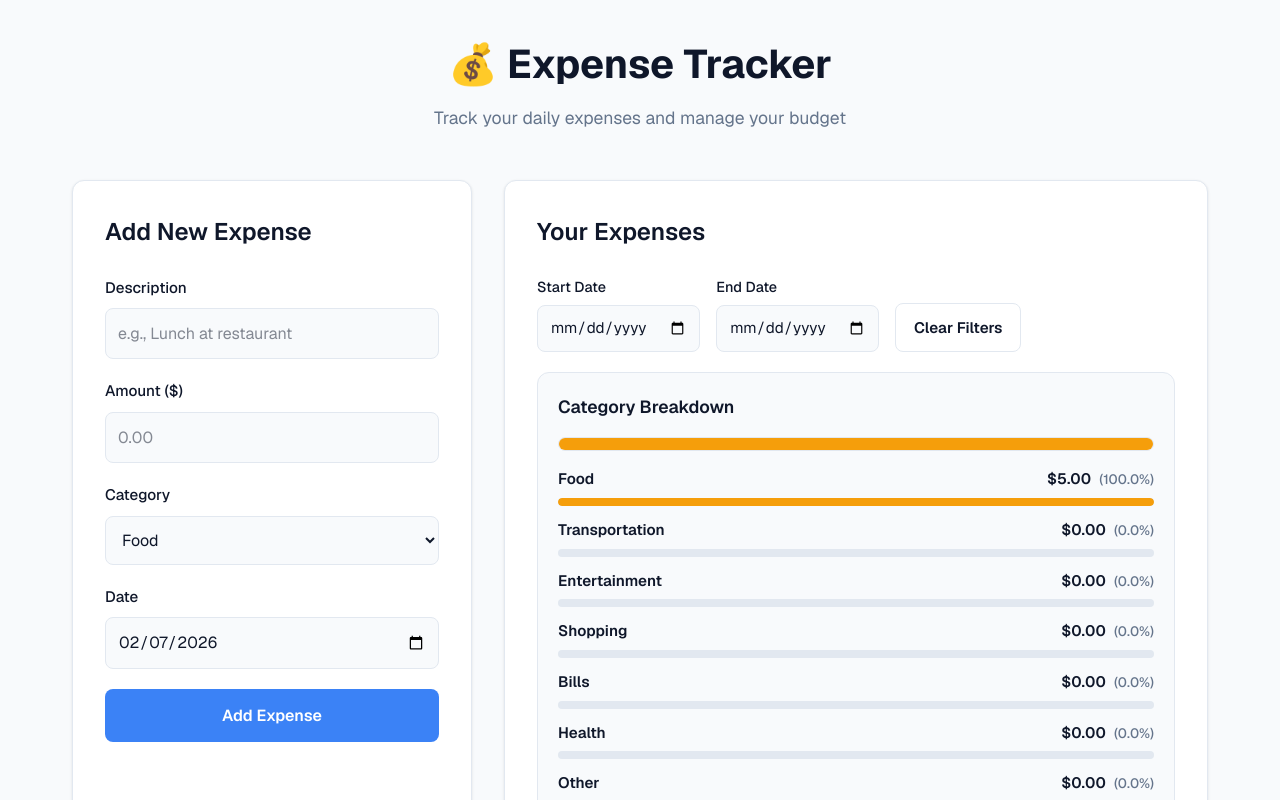
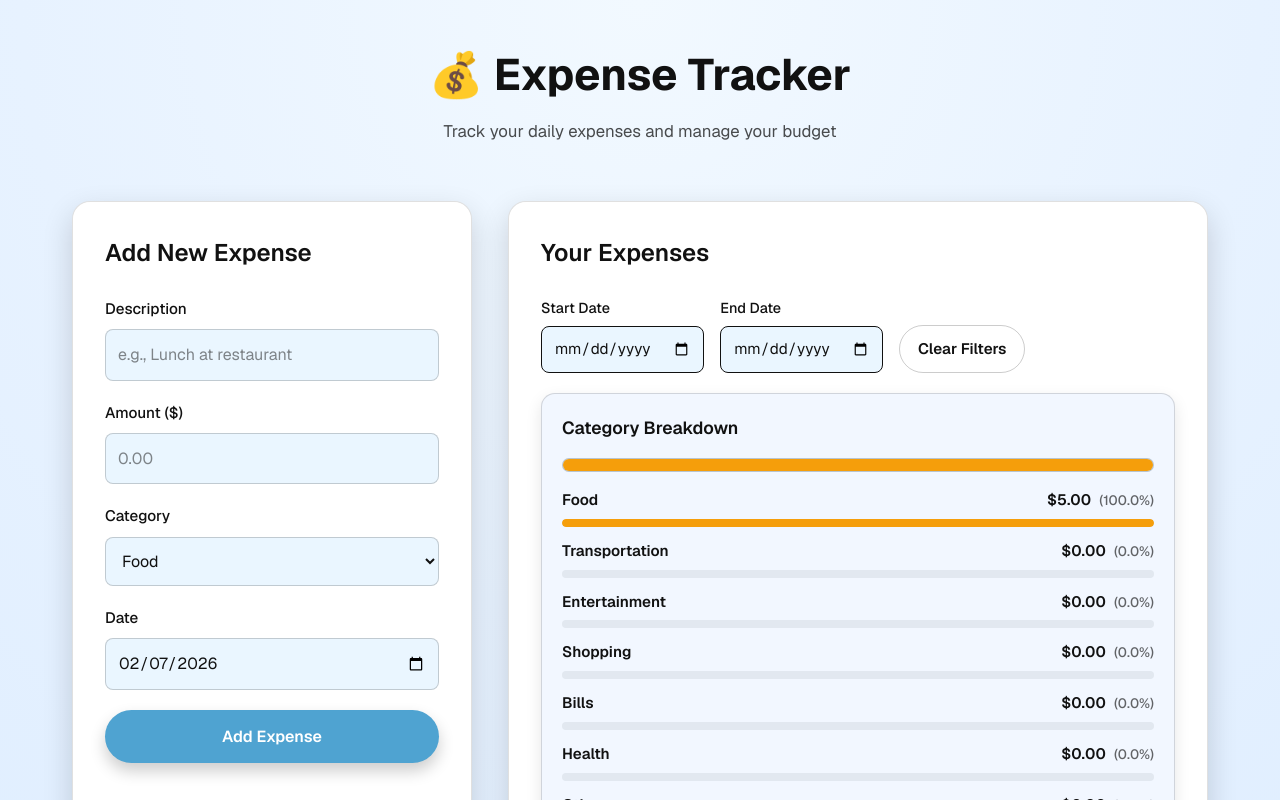
Before and after one commit to a7med-alshatebi/expense-tracker, a Next.js app: page / in a window 1280 px wide. Both pictures are taken after typing "Sample", "5" into the empty fields and a click on the button "Add Expense". Shown: the top 800 px of the page. Built offline with nearby package versions, Linux system fonts and the light colour scheme.

Commit message:
update global styles for improved UI consistency and responsiveness

```diff
--- a/app/globals.css
+++ b/app/globals.css
@@ -1,14 +1,16 @@
 @import "tailwindcss";
 
 :root {
-  --background: #f8fafc;
-  --foreground: #0f172a;
-  --primary: #3b82f6;
-  --primary-dark: #2563eb;
-  --success: #10b981;
+  --background: #eaf6ff;
+  --foreground: #111111;
+  --primary: #4fa3d1;
+  --primary-dark: #3b86b0;
+  --success: #22c55e;
   --danger: #ef4444;
-  --border: #e2e8f0;
+  --border: #111111;
   --card-bg: #ffffff;
+  --card-shadow: 0 12px 30px rgba(0, 0, 0, 0.16);
+  --soft-shadow: 0 6px 16px rgba(0, 0, 0, 0.1);
 }
 
 @theme inline {
@@ -18,17 +20,6 @@
   --font-mono: var(--font-geist-mono);
 }
 
-@media (prefers-color-scheme: dark) {
-  :root {
-    --background: #0f172a;
-    --foreground: #f1f5f9;
-    --primary: #3b82f6;
-    --primary-dark: #2563eb;
-    --border: #334155;
-    --card-bg: #1e293b;
-  }
-}
-
 * {
   box-sizing: border-box;
   margin: 0;
@@ -36,7 +27,7 @@
 }
 
 body {
-  background: var(--background);
+  background: radial-gradient(circle at top, #f2f9ff 0%, #e7f2ff 45%, #dcecff 100%);
   color: var(--foreground);
   font-family: var(--font-geist-sans), Arial, Helvetica, sans-serif;
   line-height: 1.6;
@@ -45,29 +36,29 @@ body {
 .container {
   max-width: 1200px;
   margin: 0 auto;
-  padding: 2rem;
+  padding: 2.5rem 2rem 3rem;
 }
 
 .header {
   text-align: center;
-  margin-bottom: 3rem;
+  margin-bottom: 3.5rem;
 }
 
 .header h1 {
-  font-size: 2.5rem;
+  font-size: 2.75rem;
   font-weight: 700;
   margin-bottom: 0.5rem;
   color: var(--foreground);
 }
 
 .header p {
-  font-size: 1.1rem;
-  color: #64748b;
+  font-size: 1.05rem;
+  color: rgba(0, 0, 0, 0.7);
 }
 
 .main-content {
   display: grid;
-  gap: 2rem;
+  gap: 2.25rem;
   grid-template-columns: 1fr;
 }
 
@@ -81,9 +72,21 @@ body {
 .expenses-section {
   background: var(--card-bg);
   padding: 2rem;
-  border-radius: 12px;
-  box-shadow: 0 1px 3px rgba(0, 0, 0, 0.1);
-  border: 1px solid var(--border);
+  border-radius: 18px;
+  box-shadow: var(--card-shadow);
+  border: 1px solid rgba(0, 0, 0, 0.12);
+  position: relative;
+  overflow: hidden;
+}
+
+.add-expense-section::before,
+.expenses-section::before {
+  content: "";
+  position: absolute;
+  inset: 0;
+  border-radius: 18px;
+  pointer-events: none;
+  box-shadow: inset 0 1px 0 rgba(255, 255, 255, 0.8);
 }
 
 .add-expense-section h2,
@@ -115,7 +118,7 @@ body {
 .form-group input,
 .form-group select {
   padding: 0.75rem;
-  border: 1px solid var(--border);
+  border: 1px solid rgba(0, 0, 0, 0.18);
   border-radius: 8px;
   font-size: 1rem;
   background: var(--background);
@@ -165,23 +168,25 @@ body {
   color: white;
   padding: 0.875rem 1.5rem;
   border: none;
-  border-radius: 8px;
+  border-radius: 999px;
   font-size: 1rem;
   font-weight: 600;
   cursor: pointer;
-  transition: background 0.2s;
+  transition: background 0.2s, transform 0.2s, box-shadow 0.2s;
+  box-shadow: 0 8px 16px rgba(0, 0, 0, 0.2);
 }
 
 .btn-primary:hover {
   background: var(--primary-dark);
+  transform: translateY(-1px);
 }
 
 .btn-secondary {
   background: transparent;
   color: var(--foreground);
   padding: 0.7rem 1.1rem;
-  border: 1px solid var(--border);
-  border-radius: 8px;
+  border: 1px solid rgba(0, 0, 0, 0.2);
+  border-radius: 999px;
   font-size: 0.95rem;
   font-weight: 600;
   cursor: pointer;
@@ -201,10 +206,11 @@ body {
 
 .expense-summary {
   padding: 1.5rem;
-  background: linear-gradient(135deg, var(--primary), var(--primary-dark));
-  border-radius: 12px;
+  background: linear-gradient(135deg, #7bc4ea, #4fa3d1);
+  border-radius: 16px;
   color: white;
   text-align: center;
+  box-shadow: var(--soft-shadow);
 }
 
 .expense-summary h3 {
@@ -231,15 +237,17 @@ body {
   align-items: center;
   gap: 1rem;
   padding: 1rem;
-  background: var(--background);
-  border: 1px solid var(--border);
-  border-radius: 8px;
-  transition: transform 0.2s, box-shadow 0.2s;
+  background: #ffffff;
+  border: 1px solid rgba(0, 0, 0, 0.14);
+  border-radius: 14px;
+  transition: transform 0.2s, box-shadow 0.2s, border-color 0.2s;
+  box-shadow: var(--soft-shadow);
 }
 
 .expense-item:hover {
   transform: translateY(-2px);
-  box-shadow: 0 4px 6px rgba(0, 0, 0, 0.1);
+  box-shadow: 0 12px 22px rgba(0, 0, 0, 0.14);
+  border-color: rgba(0, 0, 0, 0.28);
 }
 
 .expense-icon {
@@ -249,9 +257,9 @@ body {
   display: flex;
   align-items: center;
   justify-content: center;
-  background: var(--card-bg);
-  border-radius: 8px;
-  border: 1px solid var(--border);
+  background: #e8f3ff;
+  border-radius: 12px;
+  border: 1px solid rgba(0, 0, 0, 0.14);
 }
 
 .expense-details {
@@ -273,7 +281,7 @@ body {
   display: flex;
   gap: 1rem;
   font-size: 0.875rem;
-  color: #64748b;
+  color: rgba(0, 0, 0, 0.6);
 }
 
 .category-badge {
@@ -315,7 +323,7 @@ body {
 .empty-state {
   text-align: center;
   padding: 3rem 1rem;
-  color: #64748b;
+  color: rgba(0, 0, 0, 0.6);
 }
 
 .empty-state p {
@@ -325,9 +333,10 @@ body {
 .category-breakdown {
   margin-bottom: 1.5rem;
   padding: 1.25rem;
-  border-radius: 12px;
-  border: 1px solid var(--border);
-  background: var(--background);
+  border-radius: 14px;
+  border: 1px solid rgba(0, 0, 0, 0.14);
+  background: #f2f7ff;
+  box-shadow: var(--soft-shadow);
 }
 
 .category-breakdown h3 {
@@ -342,8 +351,8 @@ body {
   height: 14px;
   border-radius: 999px;
   overflow: hidden;
-  background: #e2e8f0;
-  border: 1px solid var(--border);
+  background: #dbe9f6;
+  border: 1px solid rgba(0, 0, 0, 0.16);
   margin-bottom: 1rem;
 }
 
@@ -381,7 +390,7 @@ body {
 
 .breakdown-percent {
   margin-left: 0.5rem;
-  color: #64748b;
+  color: rgba(0, 0, 0, 0.6);
   font-weight: 500;
   font-size: 0.85rem;
 }
```
